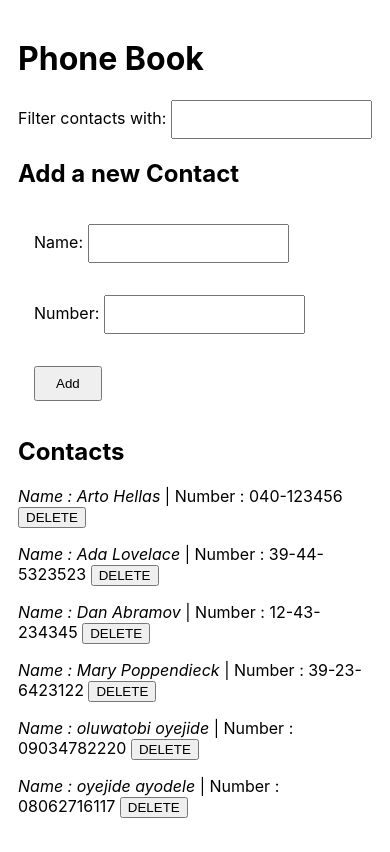
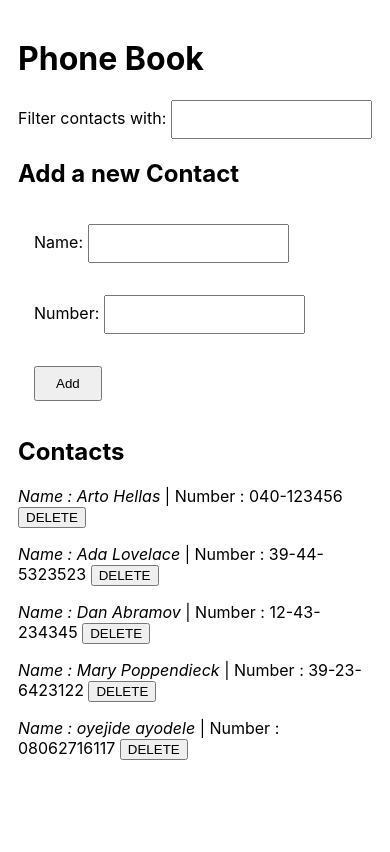
Before and after one commit to oyejideoyetunji/Fullstack-open-part2, a React (Create React App) app in the folder phone-book/: page / in a window 390 px wide. Built offline with nearby package versions, Linux system fonts and the light colour scheme; data requests are answered from the project's data file.

Commit message:
completed the phonebook task

```diff
--- a/phone-book/db.json
+++ b/phone-book/db.json
@@ -21,14 +21,9 @@
       "id": 4
     },
     {
-      "name": "oluwatobi oyejide",
-      "number": "09034782220",
-      "id": 5
-    },
-    {
       "name": "oyejide ayodele",
       "number": "08062716117",
-      "id": 6
+      "id": 7
     }
   ]
 }
--- a/phone-book/src/App.js
+++ b/phone-book/src/App.js
@@ -29,11 +29,18 @@ function App() {
     });
   };
 
-  const handleContactDelete = (id, name) => {
+  const handleContactDelete = ({ name, id }) => {
     let shouldDelete = window.confirm(`delete ${name} from contacts?`);
     if (shouldDelete) {
-      return deleteObject(id).then((response) => {
+      return deleteObject(id).then(() => {
         setContacts(contacts.filter((contact) => contact.id !== id));
+        setStatusData({
+          text: `${name} deleted successfully`,
+          type: "success",
+        });
+        setTimeout(() => {
+          setStatusData(null);
+        }, 2000);
       });
     } else {
       return;
@@ -43,11 +50,11 @@ function App() {
   return (
     <main>
       <h1>Phone Book</h1>
-      <StatusDisplay statusData={statusData} />
       <PhoneBookFilter
         filterValue={filterValue}
         setFilterValue={setFilterValue}
       />
+      <StatusDisplay statusData={statusData} />
       <PhoneBookForm
         contacts={contacts}
         setContacts={setContacts}
--- a/phone-book/src/components/Contacts.js
+++ b/phone-book/src/components/Contacts.js
@@ -12,14 +12,10 @@ const Contacts = ({ contactsToShow, filterValue, handleContactDelete }) => {
         )
       ) : (
         contactsToShow.map((contact) => (
-          <p key={contact.name}>
+          <p key={contact.id}>
             <i>Name : {contact.name} </i>{" "}
             <span> | Number : {contact.number} </span>{" "}
-            <button
-              onClick={() => handleContactDelete(contact.id, contact.name)}
-            >
-              DELETE
-            </button>
+            <button onClick={() => handleContactDelete(contact)}>DELETE</button>
           </p>
         ))
       )}
--- a/phone-book/src/components/PhoneBookForm.js
+++ b/phone-book/src/components/PhoneBookForm.js
@@ -20,7 +20,8 @@ const PhoneBookForm = ({
           `Your contact ${contact.name} already exists, update the old number to a new one?`
         );
         return shouldUpdate
-          ? update(existingContact.id, contact).then((response) => {
+          ? update(existingContact.id, contact)
+              .then((response) => {
                 setContacts(
                   contacts.map((contact) => {
                     return contact.id === response.data.id
@@ -28,7 +29,23 @@ const PhoneBookForm = ({
                       : contact;
                   })
                 );
+                setStatusData({
+                  text: `${response.data.name} updated successfully`,
+                  type: "success",
+                });
+                setTimeout(() => {
+                  setStatusData(null);
+                }, 2000);
                 setContact({ name: "", number: "" });
+              })
+              .catch((error) => {
+                setStatusData({
+                  text: `There was a problem updating ${contact.name} this contact might have been deleted already`,
+                  type: "error",
+                });
+                setTimeout(() => {
+                  setStatusData(null);
+                }, 2000);
               })
           : null;
       }
```
Lines whose indentation alone changed are shown as unchanged.
